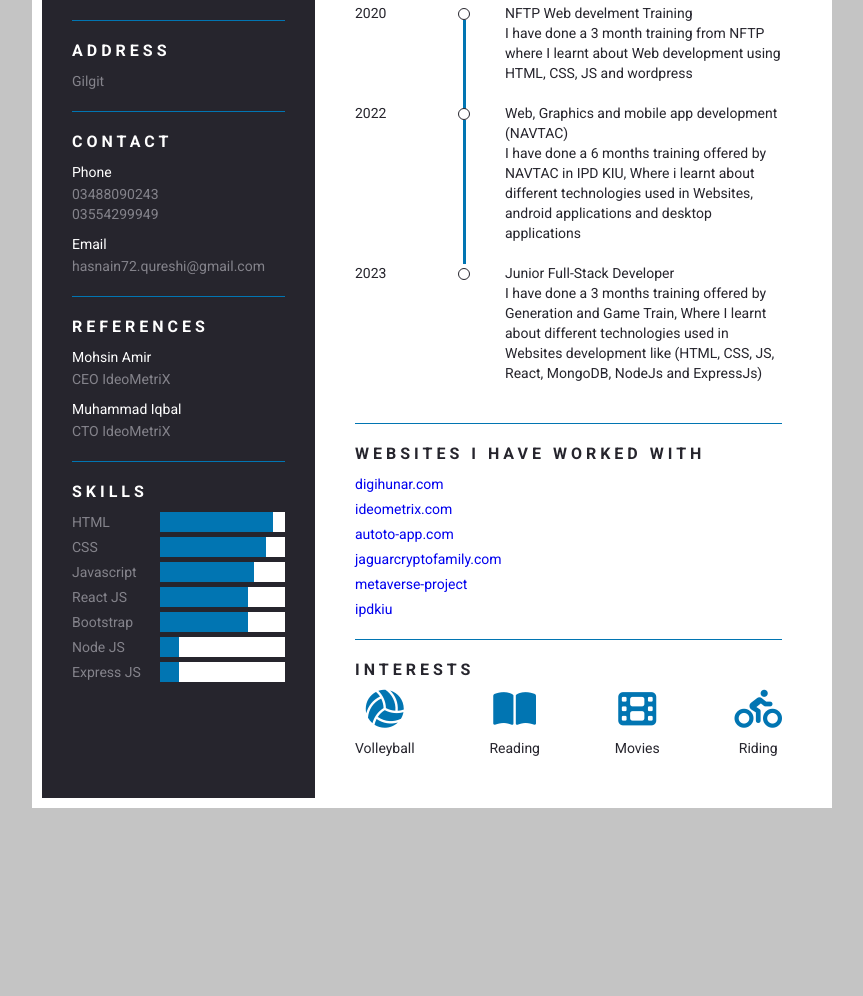
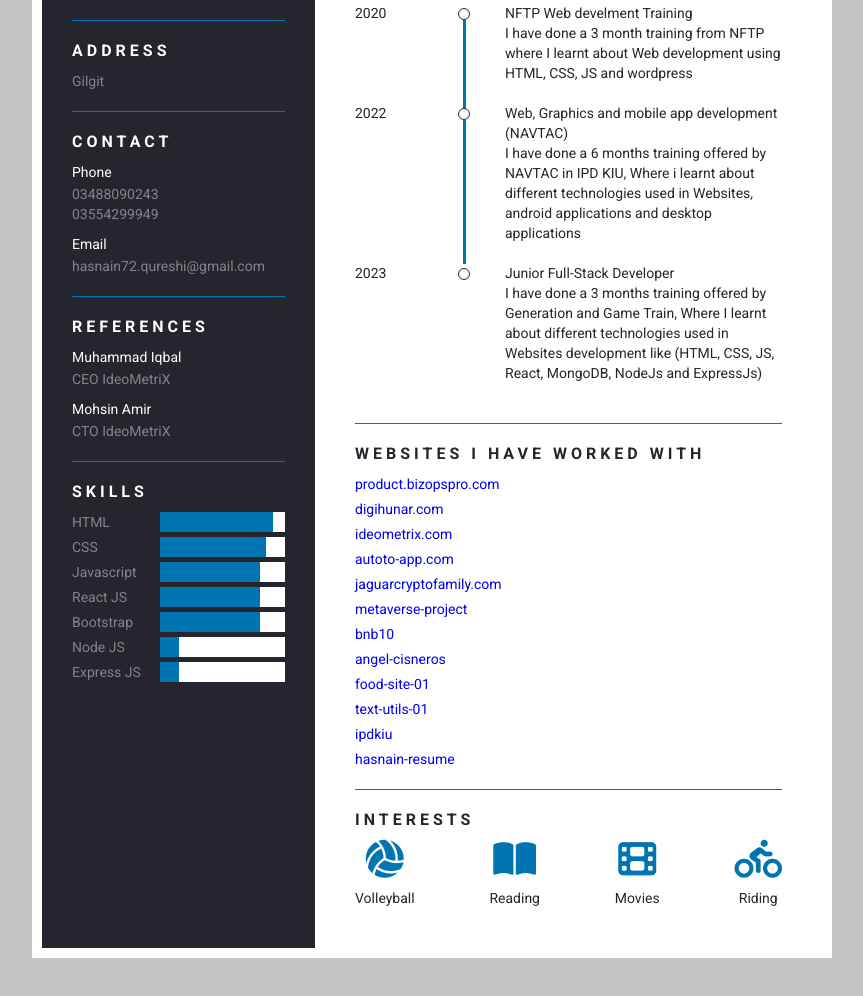
Before and after one commit to Hasnain49/my-resume, a plain HTML site: page index.html in a window 1280 px wide. Shown: the part 815-1811 px from the top of the page, without its empty margins (208-1071 px from the left). Before the commit the page ends 1673 px from the top, so only its background shows below. Drawn offline with Linux system fonts and the light colour scheme.

Commit message:
portfolio-updated

```diff
--- a/index.html
+++ b/index.html
@@ -45,13 +45,14 @@
 			<div class="resume_item resume_contact">
 				<div class="resume_title">References</div>
 				<div class="resume_info">
-					<div class="resume_subtitle">Mohsin Amir</div>
+					<div class="resume_subtitle">Muhammad Iqbal</div>
 					<div class="resume_subinfo">CEO IdeoMetriX</div>
 				</div>
 				<div class="resume_info">
-					<div class="resume_subtitle">Muhammad Iqbal</div>
+					<div class="resume_subtitle">Mohsin Amir</div>
 					<div class="resume_subinfo">CTO IdeoMetriX</div>
 				</div>
+
 			</div>
 			<div class="resume_item resume_skills">
 				<div class="resume_title">Skills</div>
@@ -76,7 +77,7 @@
 						<div class="skills_left">Javascript</div>
 						<div class="skills_bar">
 							<p>
-								<span style="width: 75%"></span>
+								<span style="width: 80%"></span>
 							</p>
 						</div>
 					</div>
@@ -84,7 +85,7 @@
 						<div class="skills_left">React JS</div>
 						<div class="skills_bar">
 							<p>
-								<span style="width: 70%"></span>
+								<span style="width: 80%"></span>
 							</p>
 						</div>
 					</div>
@@ -92,7 +93,7 @@
 						<div class="skills_left">Bootstrap</div>
 						<div class="skills_bar">
 							<p>
-								<span style="width: 70%"></span>
+								<span style="width: 80%"></span>
 							</p>
 						</div>
 					</div>
@@ -199,12 +200,18 @@
 		<div class="resume_item resume_experience">
 			<div class="resume_title">Websites I have worked with</div>
 			<div class="websites_info">
+				<a target="_blank" href="http://product.bizopspro.com//">product.bizopspro.com</a>
 				<a target="_blank" href="https://digihunar.com/">digihunar.com</a>
 				<a target="_blank"  href="https://ideometrix.com/">ideometrix.com</a>
 				<a target="_blank"  href="https://autoto-app.com/">autoto-app.com</a>
 				<a target="_blank"  href="https://jaguarcryptofamily.com/">jaguarcryptofamily.com</a>
 				<a target="_blank"  href="https://metaverse-project09.netlify.app/">metaverse-project</a>
+				<a target="_blank"  href="https://bnb10.netlify.app/">bnb10</a>
+				<a target="_blank"  href="https://angel-cisneros.netlify.app/">angel-cisneros</a>
+				<a target="_blank"  href="https://food-site-01.netlify.app/">food-site-01</a>
+				<a target="_blank"  href="https://text-utils-01.netlify.app/">text-utils-01</a>
 				<a target="_blank"  href="https://ipdkiu.netlify.app/">ipdkiu</a>
+				<a target="_blank"  href="https://hasnain-resume.netlify.app/ ">hasnain-resume</a>
 			</div>
 		</div>
 		<div class="resume_item resmue_interests">
```
